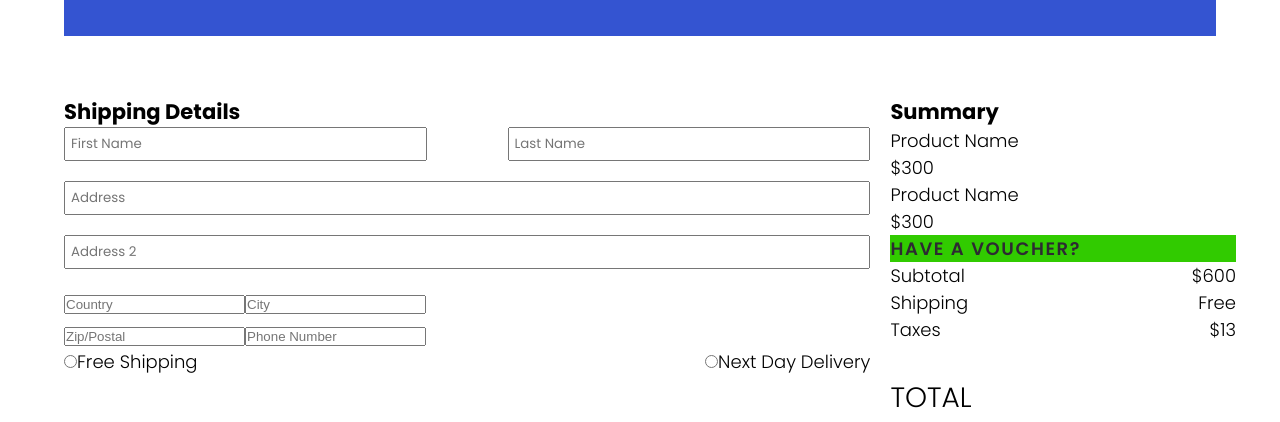
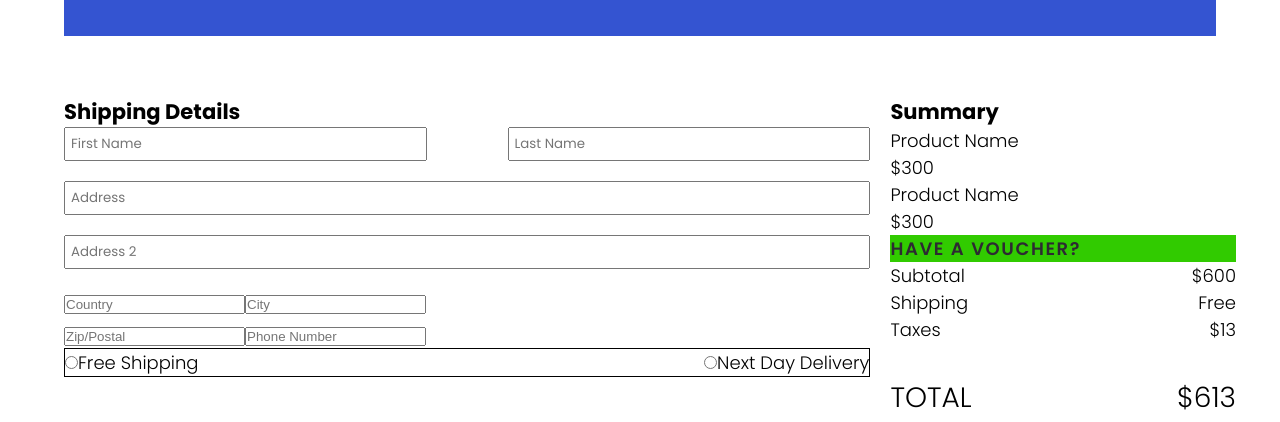
Before and after one commit to SAMURAIM0SES/GraceShopperFrontEnd, a React app: page /shipping in a window 1280 px wide. Shown: the part 354-776 px from the top of the page. Built offline with nearby package versions, Linux system fonts and the light colour scheme.

Commit message:
shipping method boxes

```diff
--- a/src/components/Shipping.js
+++ b/src/components/Shipping.js
@@ -1,6 +1,24 @@
+import React, { useState, useEffect, Fragment } from 'react';
 import Layout from "./Layout";
 import classes from "./Shipping.module.css";
+import CardProducts from './CardProducts';
+import { nanoid } from 'nanoid';
 const { faker } = require('@faker-js/faker');
+
+const DUMMY_PRODUCTS = [
+  {
+    name: 'Modern Steel Chair',
+    description:
+      'Andy shoes are designed to keeping in mind durability as well as trends, the most stylish range of shoes & sandals',
+    price: 354,
+  },
+  {
+    name: 'Generic Metal Shoes',
+    description:
+      'The beautiful range of Apple Naturalé that has an exciting mix of natural ingredients. With the Goodness of 100% Natural Ingredients',
+    price: 81,
+  },
+];
 
 const Shipping = () => {
   return (
@@ -50,6 +68,16 @@ const Shipping = () => {
 
             <div className={classes["shipping-body-summary"]}>
               <h3>Summary</h3>
+             {/* <div>
+              {DUMMY_PRODUCTS.map((prod) => {
+                return (
+                  <CardProducts
+                    key={nanoid()}
+                    name={prod.name}
+                    />
+                    );
+              })} */}
+
               <div>Product Name</div>
               <div>$300</div>
               <div>Product Name</div>
@@ -68,8 +96,8 @@ const Shipping = () => {
                   <div>Taxes</div>
                   <div>$13</div>
                 </div>
-                  <div className={classes['shipping-total']}>TOTAL</div>
-                  <div>$613</div>
+                  <div className={classes['shipping-total']}>TOTAL
+                  <div></div>$613</div>
               </div>
             </div>
           </div>
--- a/src/components/Shipping.module.css
+++ b/src/components/Shipping.module.css
@@ -57,15 +57,16 @@
 }
 
 .shipping-country {
+  justify-content: space-between;
   font-family: inherit;
   width: 45%;
-  margin-bottom: .5rem;
-
+  margin-bottom: 0.5rem;
 }
 
 .shipping-methods {
-  /* border: 1px solid tomato; */
-  display: flex;
+  box-sizing: content-box;
+    border: 1px solid black;
+    display: flex;
   justify-content: space-between;
 }
 
@@ -106,22 +107,21 @@
   color: #fff;
 }
 
-.summary-payment{
+.summary-payment {
   display: flex;
   justify-content: space-between;
   align-items: center;
 }
 
-.shipping-cart-voucher{
+.shipping-cart-voucher {
   background-color: var(--primary-green);
   color: var(--primary-dark);
   text-transform: uppercase;
   letter-spacing: 1.6px;
   font-weight: 600;
-
 }
 
-.shipping-total{
+.shipping-total {
   display: flex;
   justify-content: space-between;
   margin-top: 3.4rem;
```
